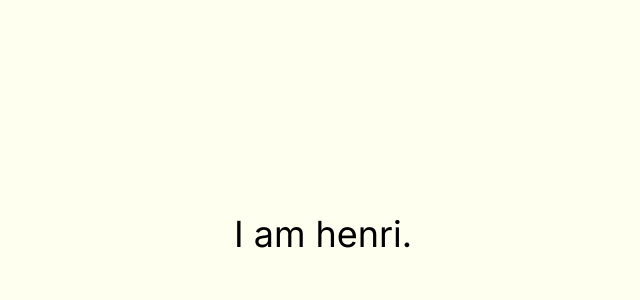
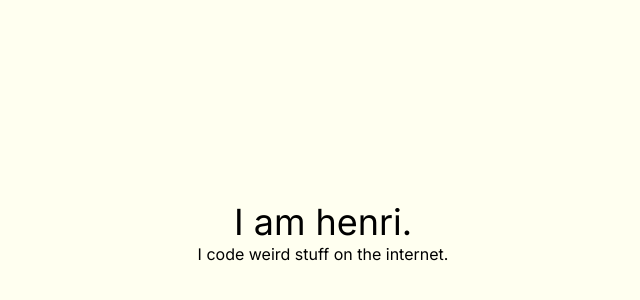
Before and after one commit to i-am-henri/placeholder, a Next.js app in the folder website/: page / in a window 1280 px wide. Shown: the part 166-466 px from the top of the page, without its empty margins (317-957 px from the left). Built offline with nearby package versions, Linux system fonts and the light colour scheme.

Commit message:
edit the paragraph

```diff
--- a/website/app/page.tsx
+++ b/website/app/page.tsx
@@ -7,7 +7,8 @@ export default function Home() {
   return (
     <div className="min-h-screen flex flex-col items-center justify-center bg-[#FFFFF0]">
       <h2  className="text-black text-4xl">I am henri.</h2>
-      <p></p>
+      <p className="text-black">I code weird stuff on the internet.</p>
+
     </div>
   )
 }
```
